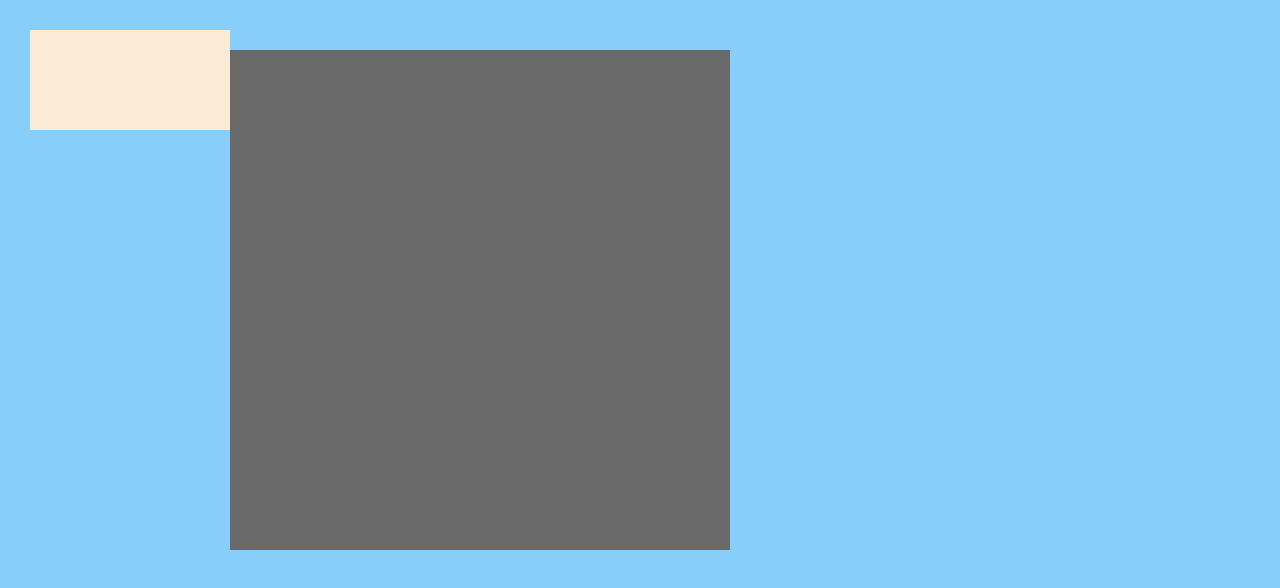
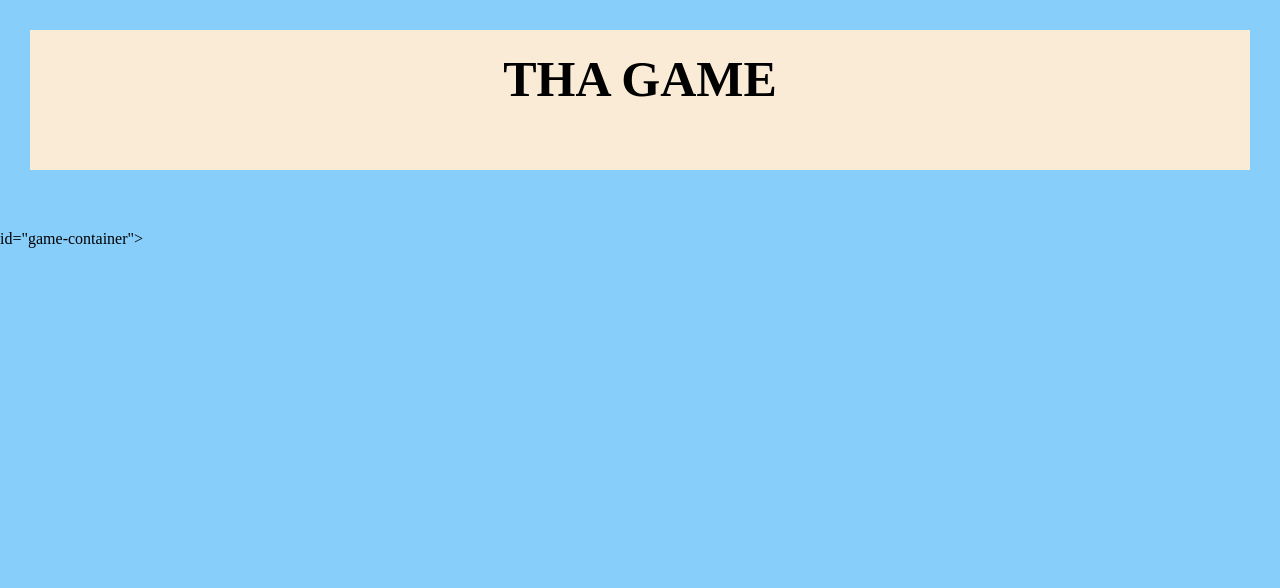
Before and after one commit to camelCaseCoders/gameis, a website: page client/index.html in a window 1280 px wide. Drawn offline with Linux system fonts and the light colour scheme.

Commit message:
Working html

```diff
--- a/client/index.html
+++ b/client/index.html
@@ -11,8 +11,12 @@
 
 	<div id="container">
 
-		<div id="icon"></div>
-		<div id="game-container"></div>
+
+		<header id="icon">
+			<h2>THA GAME</h2>
+		</header>
+		</div> id="game-container"></div>
+
 
 	</div>
 
--- a/client/style/style.css
+++ b/client/style/style.css
@@ -7,26 +7,30 @@ body {
 	background-color: lightskyblue;
 }
 #container {
-	float: left;
+	padding: 30px;
 }
 #icon {
-	float: left;
 	background-color: antiquewhite;
-	width: 200px;
 	height: 100px;
-	margin-left: 30px;
-	margin-top: 30px;
+	margin-left: auto;
+	margin-right: auto;
+	margin-bottom: 30px;
+	padding: 20px;
+	text-align: center;
 }
 #game-container {
-	float: left;
 	background-color: dimgray;
-	width: 500px;
+	width: 700px;
 	height: 500px;
 	margin-left: auto;
 	margin-right: auto;
-	margin-top: 50px;
 }
 
+/*Text type CSS*/
+h2 {
+	font-size: 50px;
+
+}
 /**/
 /**/
 /**/
@@ -34,4 +38,3 @@ body {
 /**/
 /**/
 /**/
-/**/
```
